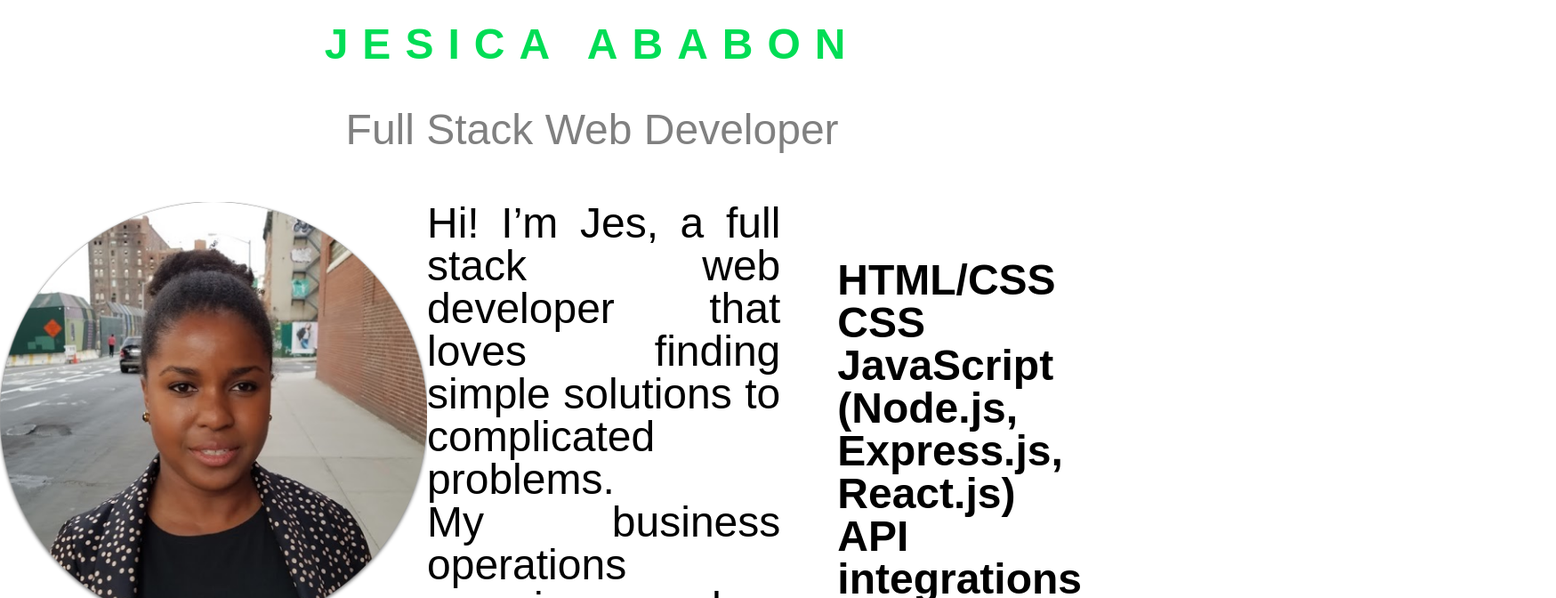
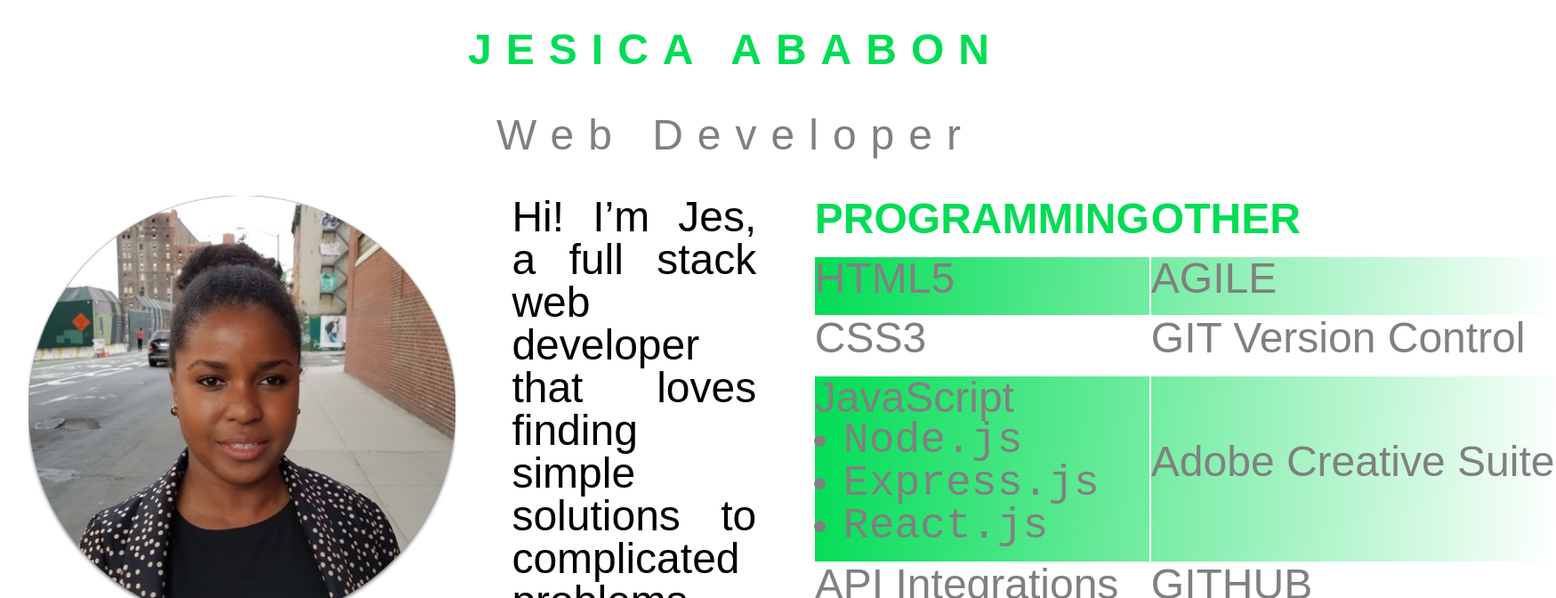
Before and after one commit to jesababon/jesicaAbabon, a React (Create React App) app: page / in a window 1280 px wide. Shown: the top 672 px of the page at 89% size, 1749 px wide, since content can reach past the window. Built offline with nearby package versions, Linux system fonts and the light colour scheme.

Commit message:
white-space: nowrap

```diff
--- a/src/App.css
+++ b/src/App.css
@@ -14,8 +14,8 @@
   max-width: 100%;
   height: 100vh;
   display: grid;
-  grid-gap: .5vw;
-  grid-template-columns: 1fr 2fr;
+  grid-gap: 1vw;
+  grid-template-columns: auto auto auto;
   grid-row-gap: auto;
   grid-template-areas:
     "header header"
@@ -24,14 +24,13 @@
     "footer footer";
 }
 
-h1 {
+h1, th {
   color: #0d5;
   font-weight: 800;
-  letter-spacing: 1rem;
   margin: 0;
 }
 
-h2 {
+h2, td {
   color: grey;
   font-weight: 500;
   margin: 0;
@@ -45,26 +44,57 @@ h2 {
   top: 0px;
   width: 100%;
   display: block;
+  letter-spacing: 1rem;
+
 }
 
 .App-bio {
   display: flex;
   position: relative;
-  padding-top: 2%;
+  /* padding-top: 2%; */
   grid-area: main;
   color: black;
   font-size: 3rem;
   text-align: justify;
+
 }
 
 .profilePic {
   height: 10em;
+  margin-right: 2%;
+  margin-left: 2%;
+}
+
+.myBio{
+  margin-right: 2%;
+  margin-left: 2%;
 }
 
 .experience{
   text-align: start;
   font-weight: bold;
-  margin: 5%;
+  margin-right: 2%;
+  margin-left: 2%;
+
+}
+
+td,
+th, tr {
+  padding-bottom: 2%;
+  padding-right: 35%;
+}
+
+table {
+  table-layout: fixed;
+  white-space: nowrap;
+}
+
+tr:nth-child(even) {
+  background: linear-gradient(-85deg, white, #0d5);
+}
+
+li{
+  margin-left: 2rem;
 }
 
 .myApps {
@@ -96,7 +126,7 @@ h2 {
   padding: 4%;
 }
 
-@media screen and (max-width: 800px) {
+@media screen and (max-width: 600px) {
    .App {
     max-width: 100%;
     max-height: 100%;
@@ -108,13 +138,14 @@ h2 {
     display: flex;
     position: relative;
     flex-direction: column;
-    font-size: 1rem;
-    padding: 4%;
+    font-size: 1em;
+    padding: 5%;
   }
 
   img.profilePic {
     max-width: 10rem;
     align-self: center;
+    margin-bottom: 3%;
   }
 
   .App-header {
@@ -132,6 +163,14 @@ h2 {
 
   .appImg {
     max-width: 80%;
+  }
+
+  .myBio {
+    font-size: 20%;
+    text-align: justify;
+    line-height: 1rem;
+    margin: 3%;
+
   }
 
  /*
@@ -160,9 +199,7 @@ h2 {
     justify-content: center;
   }
 
-  .myBio {
-    font-size: 20%;
-  }
+
 
   .socialBtns {
     height: 1rem;
--- a/src/Bio.js
+++ b/src/Bio.js
@@ -11,24 +11,51 @@ class Bio extends Component {
 					solutions to complicated problems.
 					<br />
 					My business operations experience has trained me in the arts of
-					teamwork, perserverance and adaptability.
+					teamwork and adaptability.
 					<br />
 					I am always searching for opportunities to grow my skills and make new
-					connections. I am fascinated by the intersection of art, culture and
+					connections. I am fascinated by the intersection of culture and
 					technology.
 					<br />
 					When I'm not coding, I'm drawing, dining or walking my dog.
 				</div>
 				<div className="experience">
-					HTML/CSS
-					<br />
-					CSS
-					<br />
-					JavaScript (Node.js, Express.js, React.js)
-					<br />
-					API integrations
-					<br />
-					postgreSQL
+						<table>
+							<tr>
+								<th>PROGRAMMING</th>
+								<th>OTHER</th>
+							</tr>
+							<tr>
+								<td>HTML5</td>
+								<td>AGILE</td>
+							</tr>
+							<tr>
+								<td>CSS3</td>
+								<td>GIT Version Control</td>
+							</tr>
+							<tr>
+								<td>
+									JavaScript
+									<pre>
+										<ul>
+											<li>Node.js</li>
+											<li>Express.js</li>
+											<li>React.js</li>
+										</ul>
+									</pre>
+								</td>
+								<td>Adobe Creative Suite</td>
+							</tr>
+							<tr>
+								<td>API Integrations</td>
+								<td>GITHUB</td>
+							</tr>
+							<tr>
+								<td>postgreSQL</td>
+								<td>Sketch App</td>
+							</tr>
+						</table>
+
 				</div>
 			</div>
 		);
--- a/src/Header.js
+++ b/src/Header.js
@@ -6,7 +6,7 @@ class Header extends Component {
 			<header className="App-header">
 				<h1>JESICA ABABON</h1>
 				<br />
-				<h2>Full Stack Web Developer</h2>
+				<h2>Web Developer</h2>
 			</header>
 		);
 	}
```
